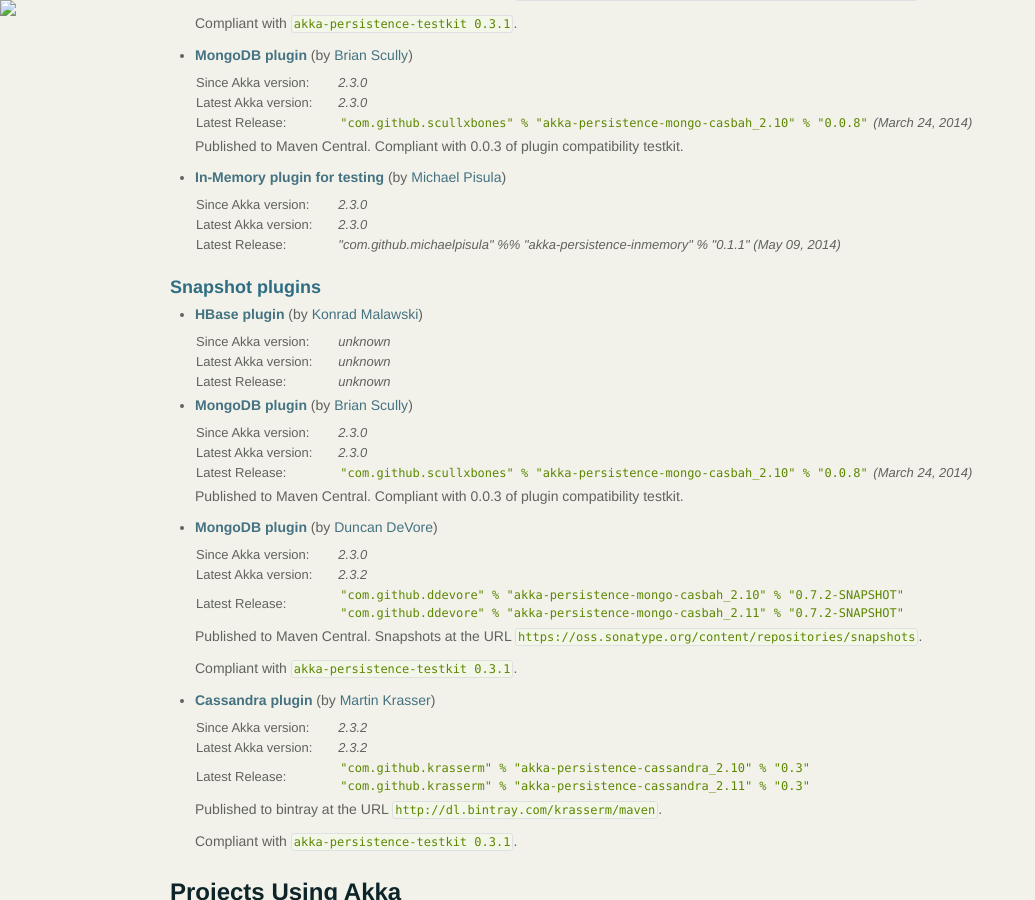
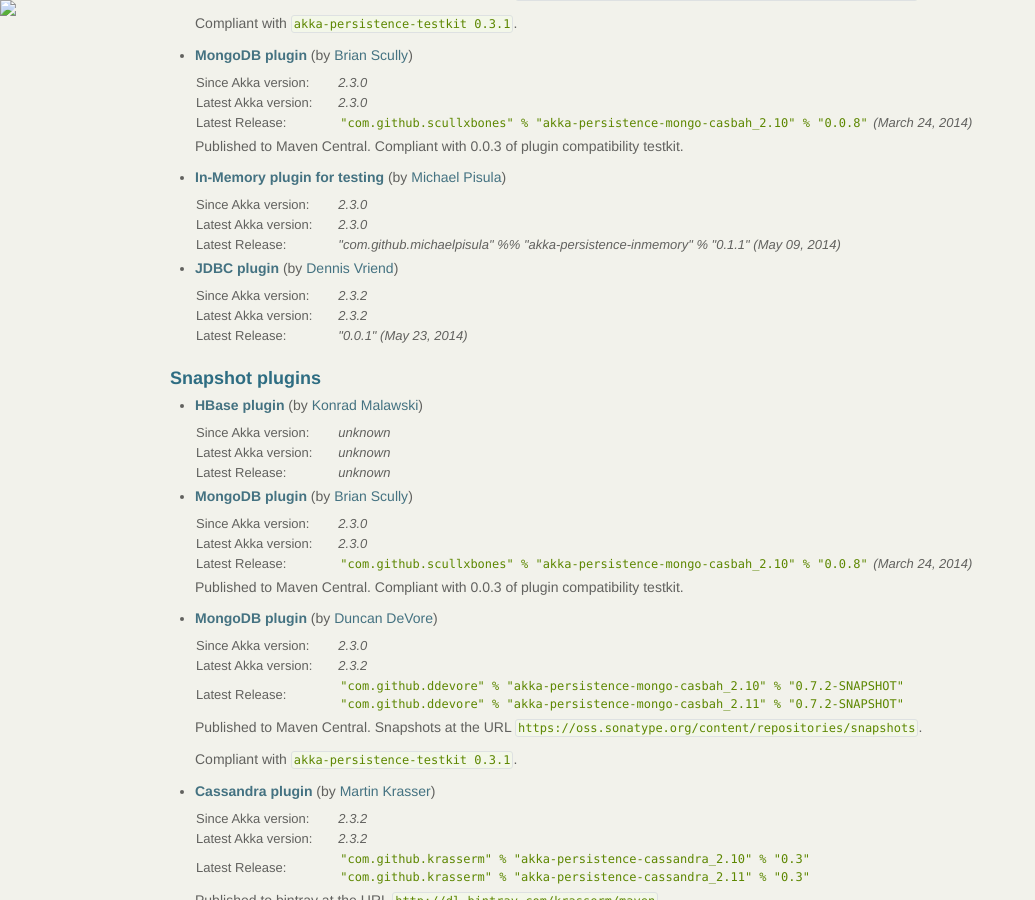
Before and after one commit to raboof/akka.github.com, a Jekyll site: the page built from community/index.md, in a window 1280 px wide and 900 px high, scrolled down 4025 px. Shown: the whole window, without its empty margins (0-1035 px from the left). Built offline with Jekyll 4.4.1, drawn with Linux system fonts in a browser that asks for light colours.

Commit message:
new jdbc journal plugin
A new JDBC journal plugin github repo added

```diff
--- a/community/index.md
+++ b/community/index.md
@@ -347,6 +347,14 @@
   <tr><td>Latest Release:</td><td>"com.github.michaelpisula" %% "akka-persistence-inmemory" % "0.1.1" (May 09, 2014)</td></tr>
   </table>
 
+* **[JDBC plugin](https://github.com/dnvriend/akka-persistence-jdbc)** (by [Dennis Vriend](https://github.com/dnvriend))
+
+  <table class="stats">
+  <tr><td>Since Akka version:</td><td>2.3.2</td></tr>
+  <tr><td>Latest Akka version:</td><td>2.3.2</td></tr>
+  <tr><td>Latest Release:</td><td>"0.0.1" (May 23, 2014)</td></tr>
+  </table>
+
 ### Snapshot plugins
 
 * **[HBase plugin](https://github.com/ktoso/akka-persistence-hbase/)** (by [Konrad Malawski](https://github.com/ktoso))
```
